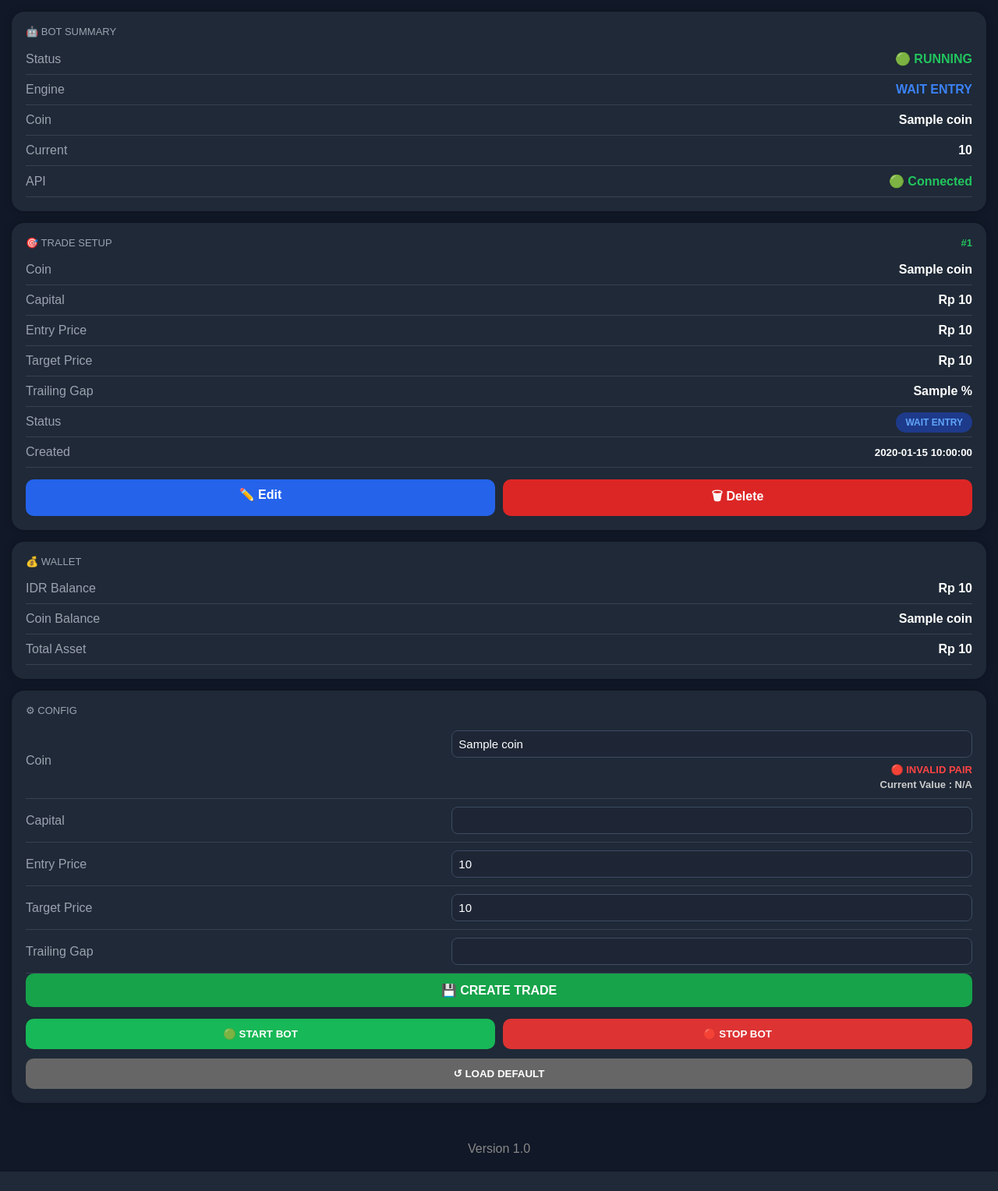
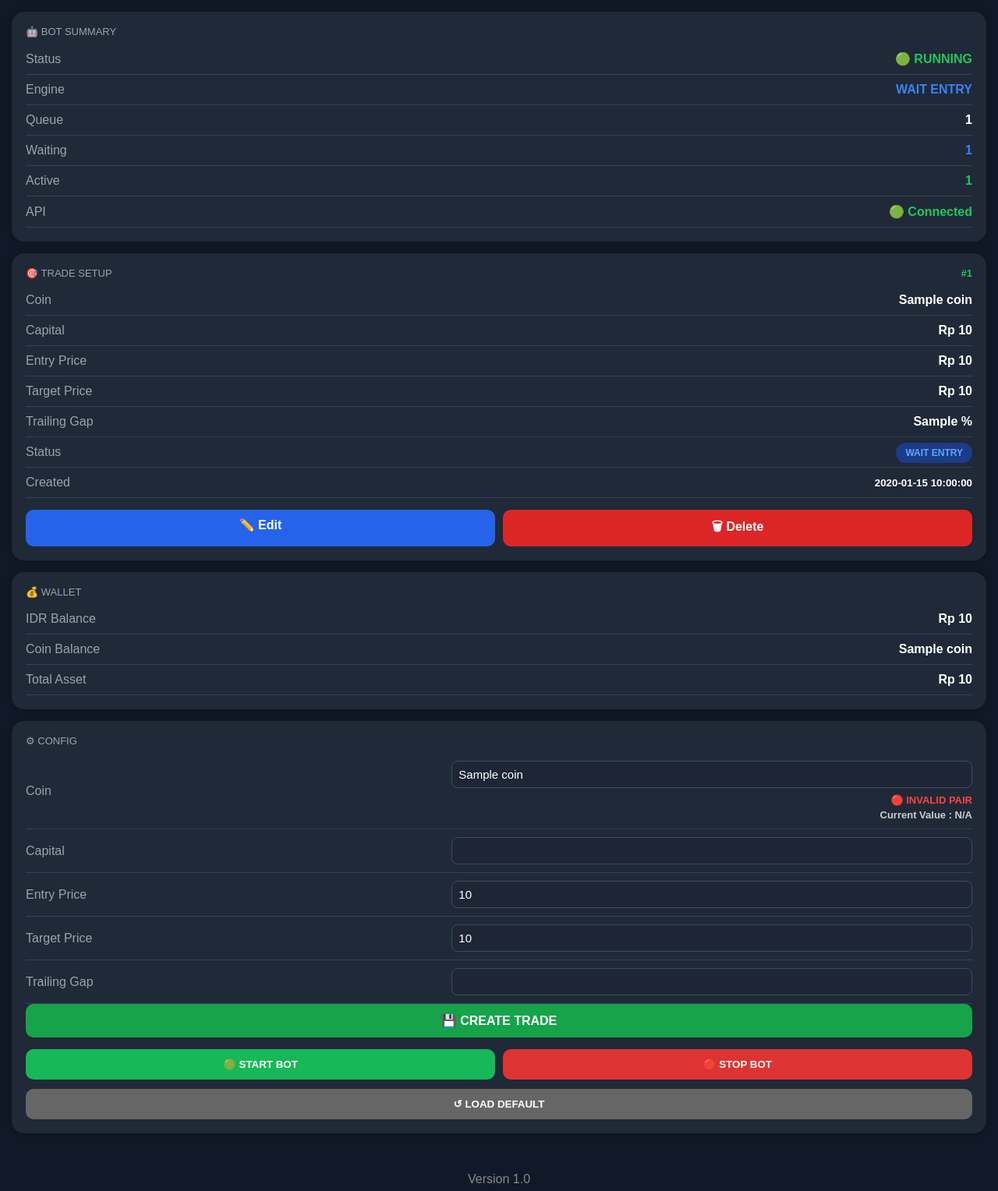
Before and after one commit to adhigame989/Indodax-Execution-Bot, a Flask app: template templates/index.html in a window 1280 px wide. Shown: the part 79-1607 px from the top of the page at 78% size. Before the commit the page ends 1582 px from the top, so only its background shows below. Run offline with Flask 3, Linux system fonts and the light colour scheme; the template is opened without the code that fills it: most values are stand-ins (such as "Sample title", 1, 10 or a date in 2020); parts of the project's set-up code (start-up, migrations or seed data) failed here and were passed over.

Commit message:
Update summary_card.html

```diff
--- a/templates/partials/summary_card.html
+++ b/templates/partials/summary_card.html
@@ -90,11 +90,13 @@
 
         <tr>
 
-            <td>Coin</td>
+            <td>Queue</td>
 
             <td align="right">
 
-                <b>{{ engine.coin }}</b>
+                <b>
+                    {{ queue_count }}
+                </b>
 
             </td>
 
@@ -102,11 +104,31 @@
 
         <tr>
 
-            <td>Current</td>
+            <td>Waiting</td>
 
             <td align="right">
 
-                <b>{{ engine.current_price }}</b>
+                <span style="color:#3b82f6;font-weight:bold;">
+
+                    {{ waiting_count }}
+
+                </span>
+
+            </td>
+
+        </tr>
+
+        <tr>
+
+            <td>Active</td>
+
+            <td align="right">
+
+                <span style="color:#22c55e;font-weight:bold;">
+
+                    {{ active_count }}
+
+                </span>
 
             </td>
 
```
